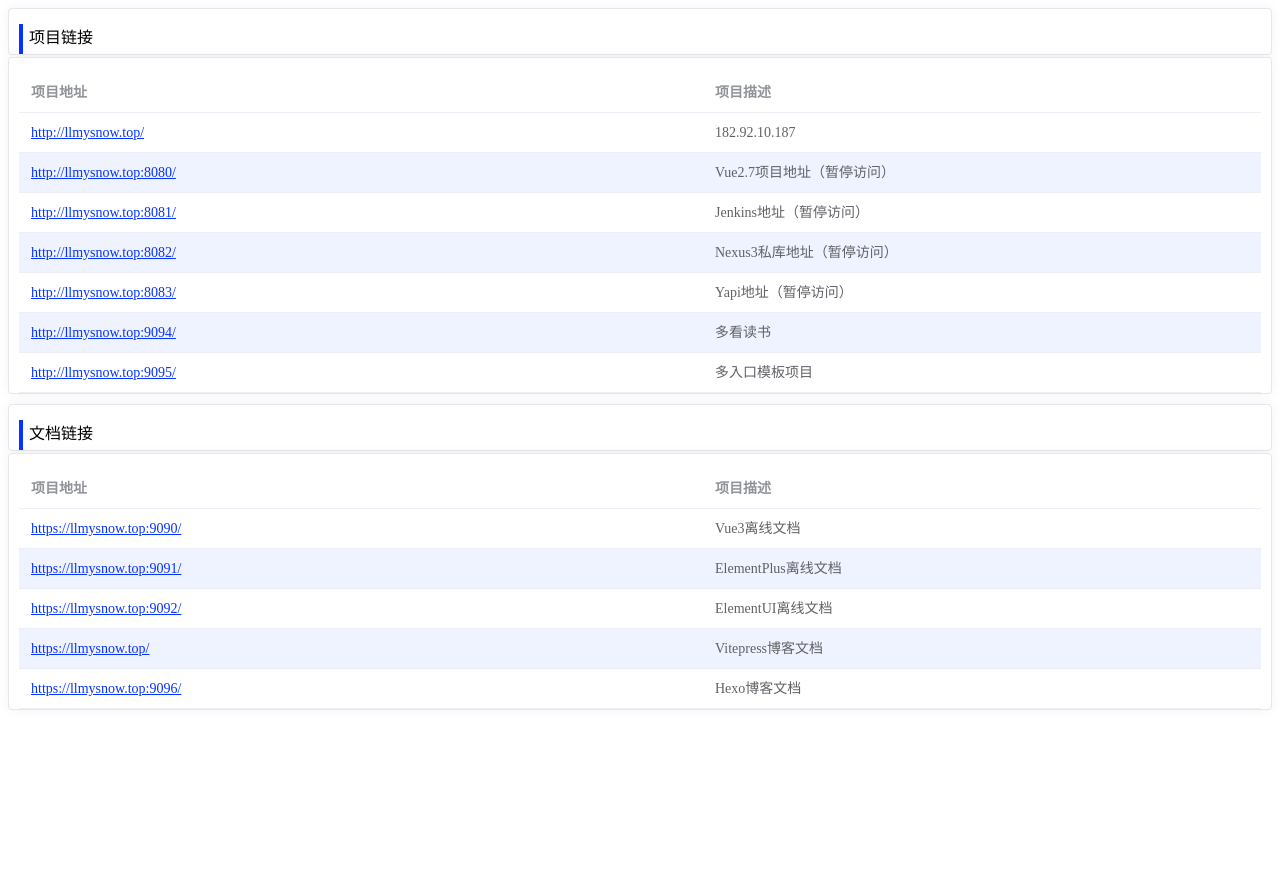
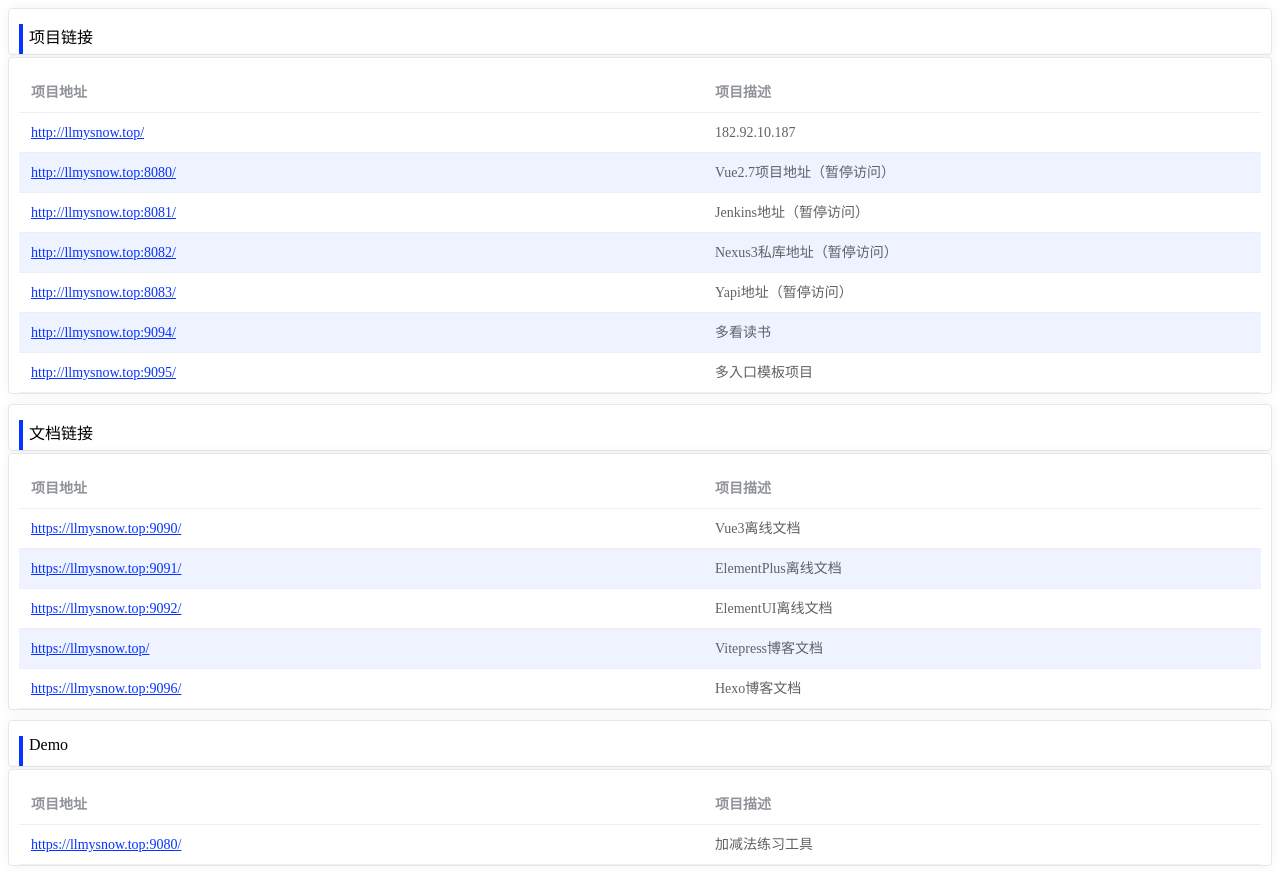
Before and after one commit to llwodexue/my-website, a Vue app: page / in a window 1280 px wide. Before the commit the page ends 800 px from the top, so only its background shows below. Built offline with nearby package versions, Linux system fonts and the light colour scheme.

Commit message:
feat: 增加demo表格

```diff
--- a/src/App.vue
+++ b/src/App.vue
@@ -60,6 +60,13 @@ const mdData = ref<ITableData[]>([
     desc: 'Hexo博客文档'
   }
 ])
+
+const demoData = ref<ITableData[]>([
+  {
+    url: 'https://llmysnow.top:9080/',
+    desc: '加减法练习工具'
+  }
+])
 </script>
 
 <template>
@@ -85,6 +92,22 @@ const mdData = ref<ITableData[]>([
     </div>
     <div class="table-container card">
       <el-table :data="mdData" stripe fit style="width: 100%">
+        <el-table-column prop="url" label="项目地址" min-width="220">
+          <template #default="{ row }">
+            <a :href="row.url" target="_blank" style="color: #0633ff">
+              {{ row.url }}
+            </a>
+          </template>
+        </el-table-column>
+        <el-table-column prop="desc" label="项目描述" min-width="180" />
+      </el-table>
+    </div>
+
+    <div class="table-search card">
+      <div>Demo</div>
+    </div>
+    <div class="table-container card">
+      <el-table :data="demoData" stripe fit style="width: 100%">
         <el-table-column prop="url" label="项目地址" min-width="220">
           <template #default="{ row }">
             <a :href="row.url" target="_blank" style="color: #0633ff">
```
